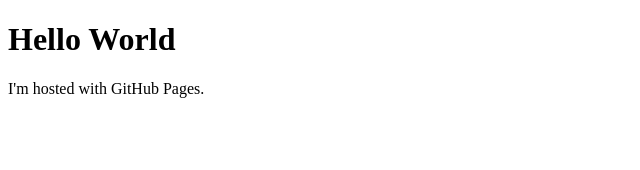
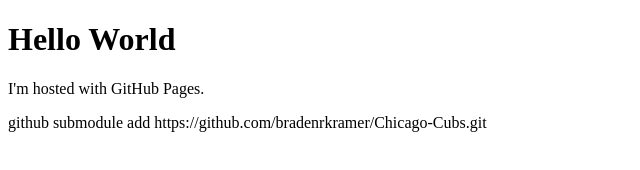
Before and after one commit to bradenrkramer/bradenrkramer.github.io, a plain HTML site: page index.html in a window 1280 px wide. Shown: the whole page, without its empty margins (0-640 px from the left). Drawn offline with Linux system fonts and the light colour scheme.

Commit message:
Update index.html

```diff
--- a/index.html
+++ b/index.html
@@ -4,4 +4,6 @@
 <h1>Hello World</h1>
 <p>I'm hosted with GitHub Pages.</p>
 </body>
+
+  github submodule add https://github.com/bradenrkramer/Chicago-Cubs.git
 </html>
```
